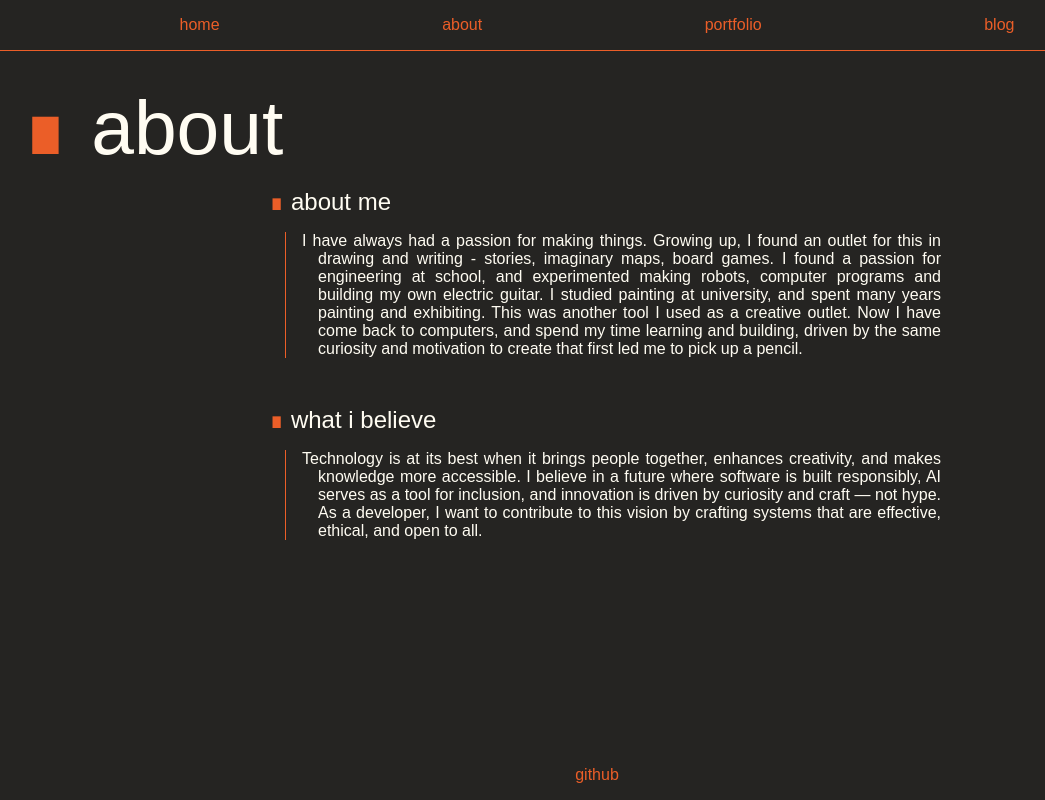
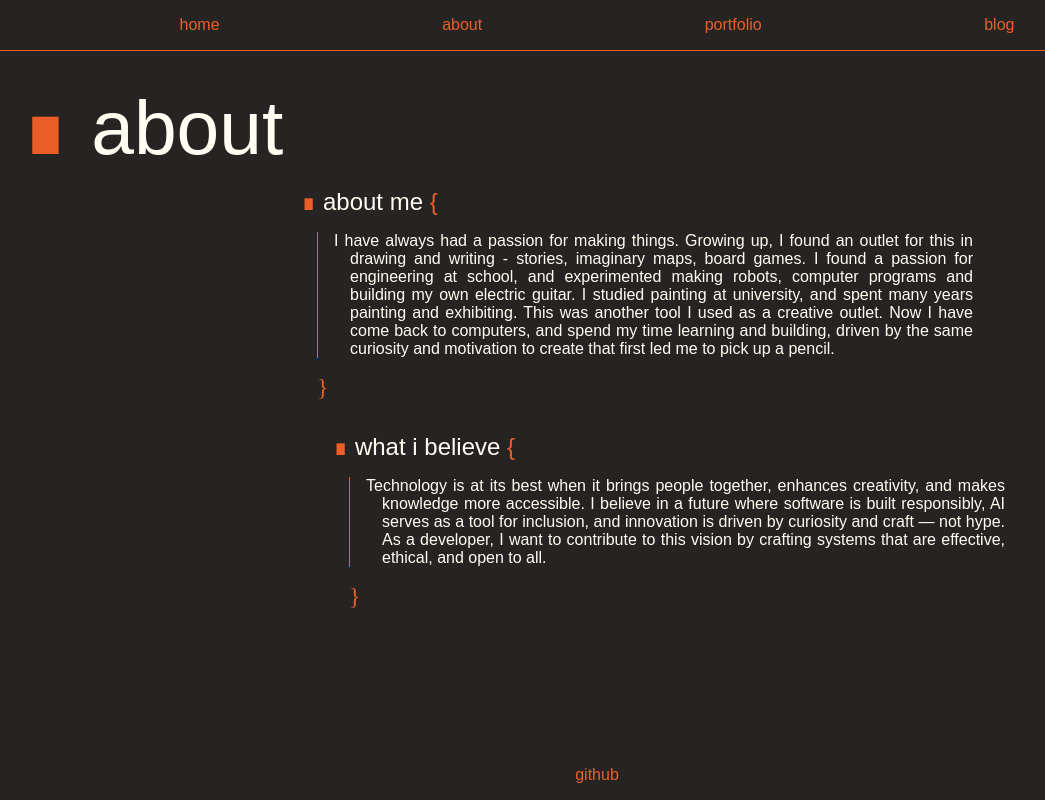
Before and after one commit to niallantony/Blog, a SvelteKit app: page /about in a window 1280 px wide. Shown: the whole page, without its empty margins (43-1088 px from the left). Built offline with nearby package versions, Linux system fonts and the light colour scheme; a web font is replaced by a local one.

Commit message:
Add random indent text blocks

```diff
--- a/src/routes/about/+page.svelte
+++ b/src/routes/about/+page.svelte
@@ -1,8 +1,11 @@
-<h1>about</h1>
-<div class="about-layout">
-  <div class="block">
-    <h2>About Me</h2>
-    <p>
+<script>
+  import TextBlock from "./TextBlock.svelte";
+
+  function randomRem() {
+    return Math.floor(Math.random() * 7);
+  }
+  const aboutMe = {
+    "About Me": `
       I have always had a passion for making things. Growing up, I found an
       outlet for this in drawing and writing - stories, imaginary maps, board
       games. I found a passion for engineering at school, and experimented
@@ -12,19 +15,25 @@
       come back to computers, and spend my time learning and building, driven by
       the same curiosity and motivation to create that first led me to pick up a
       pencil.
-    </p>
-  </div>
-  <div class="block">
-    <h2>What I Believe</h2>
-    <p>
+    `,
+  };
+  const beliefs = {
+    "What I Believe": `
       Technology is at its best when it brings people together, enhances
       creativity, and makes knowledge more accessible. I believe in a future
       where software is built responsibly, AI serves as a tool for inclusion,
       and innovation is driven by curiosity and craft — not hype. As a
       developer, I want to contribute to this vision by crafting systems that
       are effective, ethical, and open to all.
-    </p>
-  </div>
+
+    `,
+  };
+</script>
+
+<h1>about</h1>
+<div class="about-layout">
+  <TextBlock textContent={aboutMe} />
+  <TextBlock textContent={beliefs} />
 </div>
 
 <style>
--- /dev/null
+++ b/src/routes/about/TextBlock.svelte
@@ -0,0 +1,48 @@
+<script>
+  import { text } from "@sveltejs/kit";
+  import { innerWidth } from "svelte/reactivity/window";
+
+  let { textContent } = $props();
+  function randomRem() {
+    return innerWidth.current < 960 ? 0 : Math.floor(Math.random() * 7);
+  }
+  const randomMargin = randomRem();
+</script>
+
+<div style:transform={`translateX(${randomMargin}rem)`} class="block">
+  <h2>{Object.keys(textContent)[0]}</h2>
+  <p>{Object.values(textContent)[0]}</p>
+</div>
+
+<style>
+  h2::before {
+    content: "∎ ";
+    color: var(--accent);
+  }
+  .block {
+    margin: 1rem;
+  }
+  .block > h2::after {
+    content: " \{";
+    color: var(--accent);
+  }
+  .block::after {
+    font-family: "new-science";
+    content: "\}";
+    color: var(--accent);
+    margin-left: 2rem;
+    font-size: x-large;
+    font-weight: 300;
+  }
+  .block > h2 {
+    margin: 0 1rem;
+    text-transform: lowercase;
+  }
+  .block > p {
+    text-align: justify;
+    padding-left: 2rem;
+    margin-left: 2rem;
+    text-indent: -1rem;
+    border-left: solid 1px var(--accent);
+  }
+</style>
```
